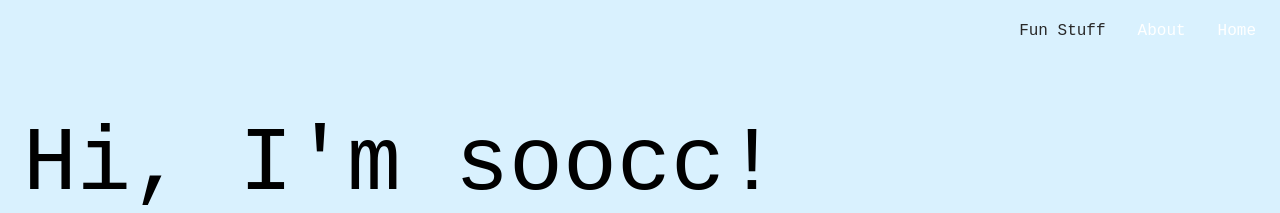
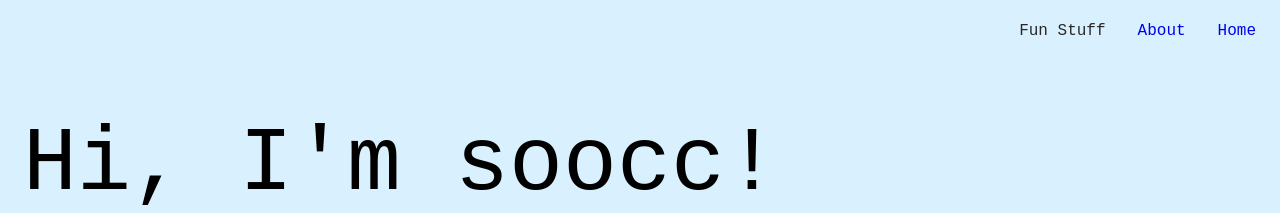
Before and after one commit to soocc/sooccsocks2, a Jekyll site: the page built from index.html, in a window 1280 px wide. Shown: the top 213 px of the page. Built offline with Jekyll 4.4.1, drawn with Linux system fonts in a browser that asks for light colours.

Commit message:
Update styles.css

```diff
--- a/styles/styles.css
+++ b/styles/styles.css
@@ -9,7 +9,6 @@
 .navbar a {
   float: right;
   font-size: 16px;
-  color: white;
   text-align: center;
   padding: 14px 16px;
   text-decoration: none;
@@ -32,9 +31,10 @@
   margin: 0; /* Important for vertical align on mobile phones */
 }
 
-/* Add a red background color to navbar links on hover */
+/* Add a red background \color to navbar links on hover */
 .navbar a:hover, .dropdown:hover .dropbtn {
   background-color: black;
+  color: white;
 }
 
 /* Dropdown content (hidden by default) */
```
